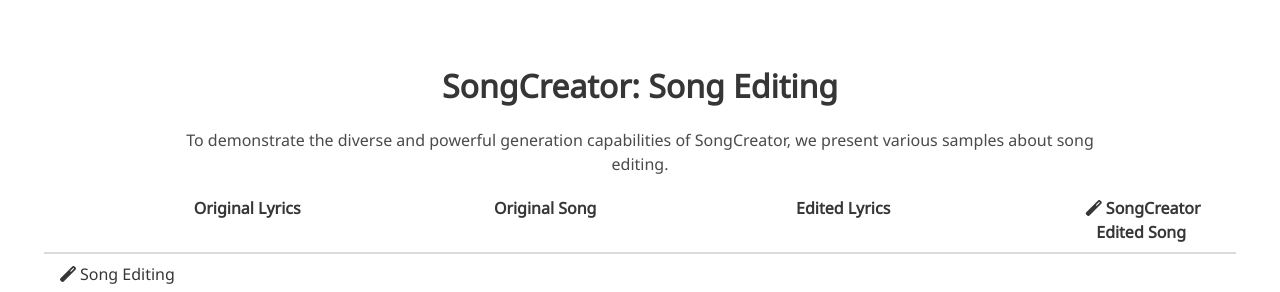
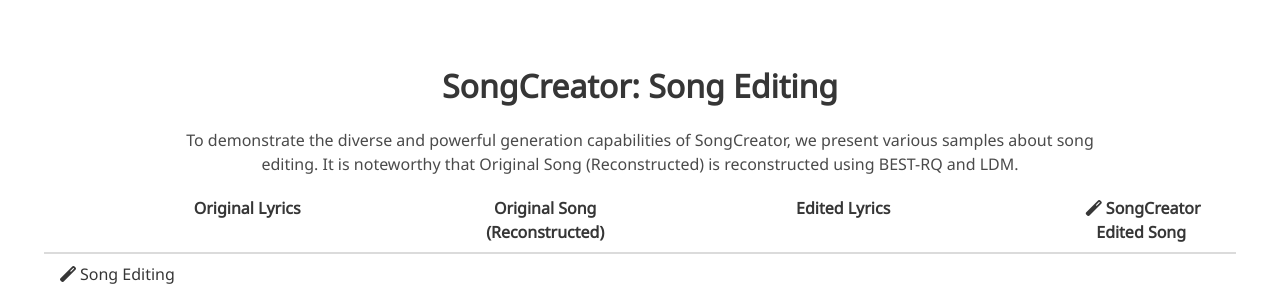
Before and after one commit to SongCreator/SongCreator.github.io, a plain HTML site: page index.html in a window 1280 px wide. Shown: the part 6540-6832 px from the top of the page. Drawn offline with nearby package versions, Linux system fonts and the light colour scheme; some icons are missing; a web font is replaced by a local one.

Commit message:
Update index.html

```diff
--- a/index.html
+++ b/index.html
@@ -850,7 +850,7 @@
         <div class="column is-four-fifths">
           <h2 class="title is-3">SongCreator: Song Editing</h2>
           <div class="content">
-            <p>To demonstrate the diverse and powerful generation capabilities of SongCreator, we present various samples about song editing.</p>
+            <p>To demonstrate the diverse and powerful generation capabilities of SongCreator, we present various samples about song editing. It is noteworthy that Original Song (Reconstructed) is reconstructed using BEST-RQ and LDM. </p>
           </div>
         </div>
       </div>
@@ -859,7 +859,7 @@
           <thead>
             <tr>
               <th align="center"><strong></span>Original Lyrics</strong></th>
-              <th align="center"><strong></span>Original Song</strong></th>
+              <th align="center"><strong></span>Original Song (Reconstructed)</strong></th>
               <th align="center"><strong></span>Edited Lyrics</strong></th>
               <th align="center"><strong><span class="icon"><i class="fas fa-magic"></i></span>SongCreator Edited Song</strong></th>
             </tr>
```
